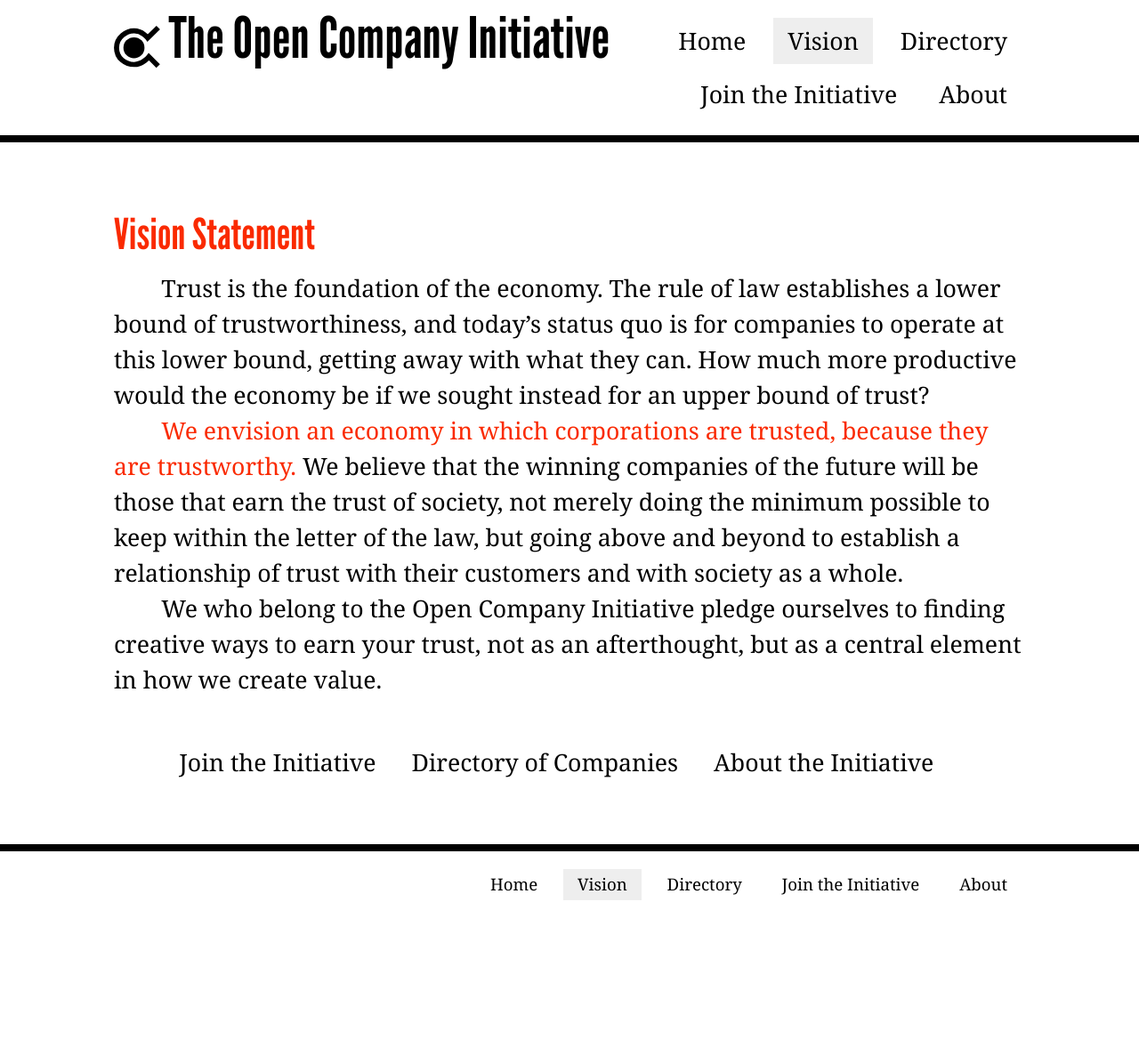
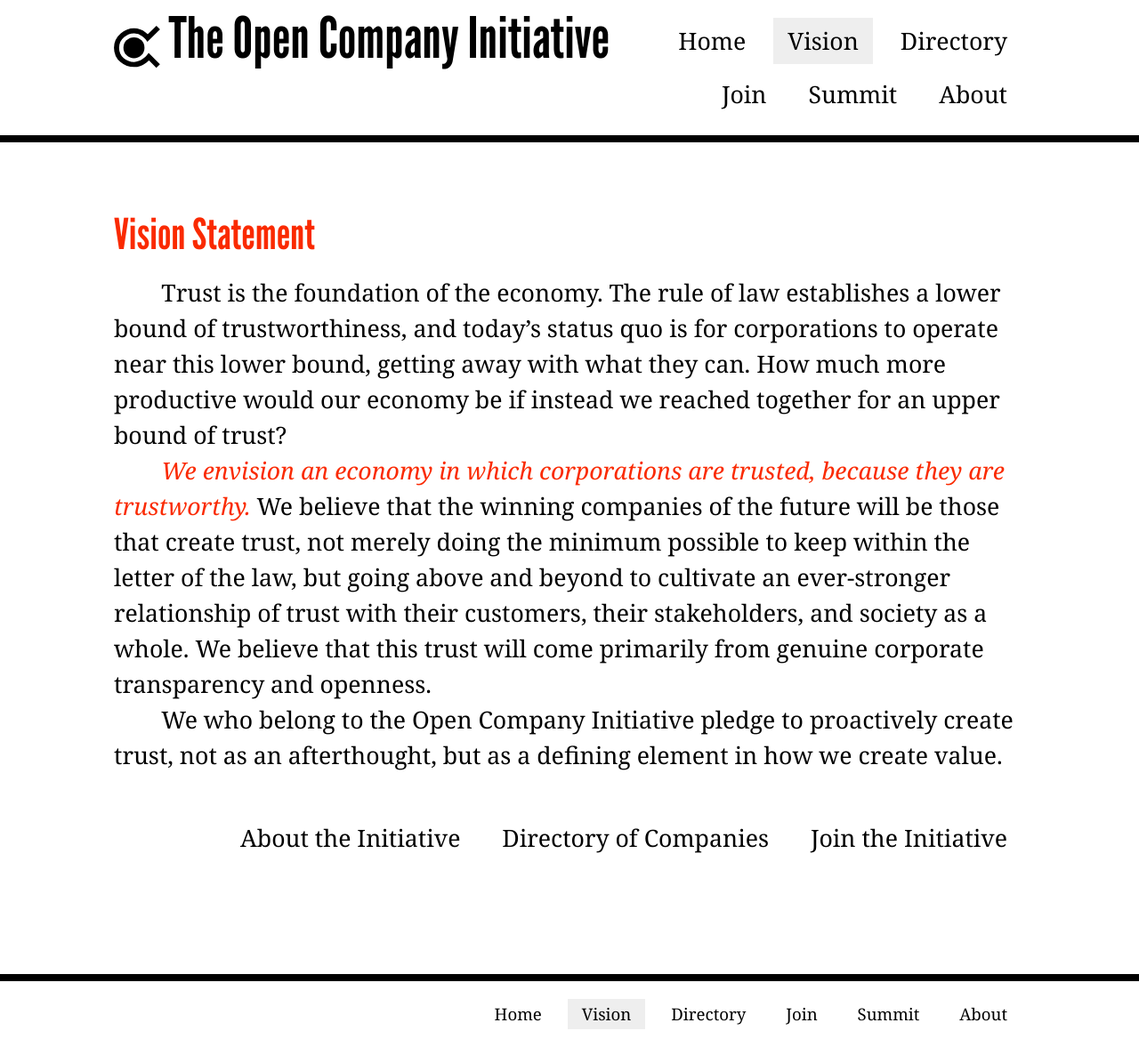
Before and after one commit to opencompany/www.opencompany.org, a Jekyll site: the page built from vision/index.md, in a window 1280 px wide. Shown: the whole page at 89% size. Built offline with Jekyll 4.4.1, drawn with Linux system fonts in a browser that asks for light colours; Markdown is read by kramdown in place of the engine named in the settings; before the commit the page ends 1032 px from its top, so only the background shows below that.

Commit message:
Write copy to go with new design

```diff
--- a/_includes/nav.html
+++ b/_includes/nav.html
@@ -6,7 +6,9 @@
     <a {% if page.url contains '/directory/' %}class="current"{% endif %}
        href="/directory/">Directory</a>
     <a {% if page.url contains '/join/' %}class="current"{% endif %}
-       href="/join/">Join the Initiative</a>
+       href="/join/">Join</a>
+    <a {% if page.url contains '/summit/' %}class="current"{% endif %}
+       href="/summit/">Summit</a>
     <a {% if page.url contains '/about/' %}class="current"{% endif %}
        href="/about/">About</a>
 </div>
--- a/css/main.css
+++ b/css/main.css
@@ -32,30 +32,41 @@
 h1 {
     font-size: 48pt;
     line-height: 48pt;
-    margin: 48pt 0 12pt;
+    margin: 48pt 0 18pt;
 }
 
 h2 {
     font-size: 36pt;
     line-height: 36pt;
-    margin: 0 0 12pt;
+    margin: 0 0 16pt;
+}
+
+h3 {
+    font-size: 30pt;
+    line-height: 30pt;
+    margin: 30pt 0 14pt;
 }
 
 p {
     text-indent: 2em;
-    margin: 0;
-    padding: 0;
     line-height: 150%;
+}
+
+blockquote {
+    line-height: 150%;
+    font-style: italic;
+    margin: 24pt 0;
 }
 
 ul, ol {
     margin: 0;
-    padding: 1em 0 1em 2em;
+    padding: 1em 0 1em 3.5em;
 }
 
 strong, b {
     color: #FA2A00;
     font-weight: normal;
+    font-style: italic;
 }
 
 
@@ -66,8 +77,9 @@
 /*****************************************************************************/
 
 .header, .page, .footer {
-    width: 64pc;
+    max-width: 64pc;
     margin: 0 auto;
+    padding: 0 2%;
     clear: both;
 }
 .lefty {
@@ -114,6 +126,9 @@
     padding: 12pt 0;
     font: 24pt normal "League Gothic", sans-serif;
 }
+.nav.left {
+    text-align: left;
+}
 .nav a {
     padding: 6pt 12pt;
     display: inline-block;
@@ -136,8 +151,12 @@
 /*
 /*****************************************************************************/
 
-.home {
+.homepage {
     text-align: center;
+    margin: 24pt auto;
+}
+.homepage .teaser {
+    line-height: 150%;
 }
 
 
@@ -151,6 +170,6 @@
     margin: 24pt auto;
 }
 .next-steps li {
-    float: left;
+    display: inline-block;
     list-style: none;
 }
--- a/directory/index.html
+++ b/directory/index.html
@@ -2,6 +2,9 @@
 layout: page
 title: Directory of Companies
 ---
+<div class="nav left">
+    <a href="/join/">Join the Initiative</a>
+</div>
 <ul>
     <li><a href="https://www.balancedpayments.com/open">Balanced Payments</a></li>
     <li><a href="https://www.gittip.com/">Gittip</a></li>
--- a/vision/index.md
+++ b/vision/index.md
@@ -4,24 +4,27 @@
 ---
 
 Trust is the foundation of the economy. The rule of law establishes a lower
-bound of trustworthiness, and today's status quo is for companies to operate at
-this lower bound, getting away with what they can. How much more productive
-would the economy be if we sought instead for an upper bound of trust?
+bound of trustworthiness, and today's status quo is for corporations to operate
+near this lower bound, getting away with what they can. How much more
+productive would our economy be if instead we reached together for an upper
+bound of trust?
 
 **We envision an economy in which corporations are trusted, because they are
 trustworthy.** We believe that the winning companies of the future will be
-those that earn the trust of society, not merely doing the minimum possible to
-keep within the letter of the law, but going above and beyond to establish a
-relationship of trust with their customers and with society as a whole.
+those that create trust, not merely doing the minimum possible to keep within
+the letter of the law, but going above and beyond to cultivate an ever-stronger
+relationship of trust with their customers, their stakeholders, and society as
+a whole. We believe that this trust will come primarily from genuine corporate
+transparency and openness.
 
-We who belong to the Open Company Initiative pledge ourselves to finding
-creative ways to earn your trust, not as an afterthought, but as a central
-element in how we create value.
+We who belong to the Open Company Initiative pledge to proactively create
+trust, not as an afterthought, but as a defining element in how we create
+value.
 
 <div class="next-steps nav">
     <ul>
+        <li><a href="/about/">About the Initiative</a></li>
+        <li><a href="/directory/">Directory of Companies</a></li>
         <li><a href="/join/">Join the Initiative</a></li>
-        <li><a href="/directory/">Directory of Companies</a></li>
-        <li><a href="/about/">About the Initiative</a></li>
     </ul>
 </div>
```
Also changed, not shown: about/index.md (+27 -1 lines), index.html (+7 -1 lines), join/index.html (deleted, +0 -11 lines), join/index.md (added, +23 -0 lines), summit/index.md (added, +25 -0 lines).
